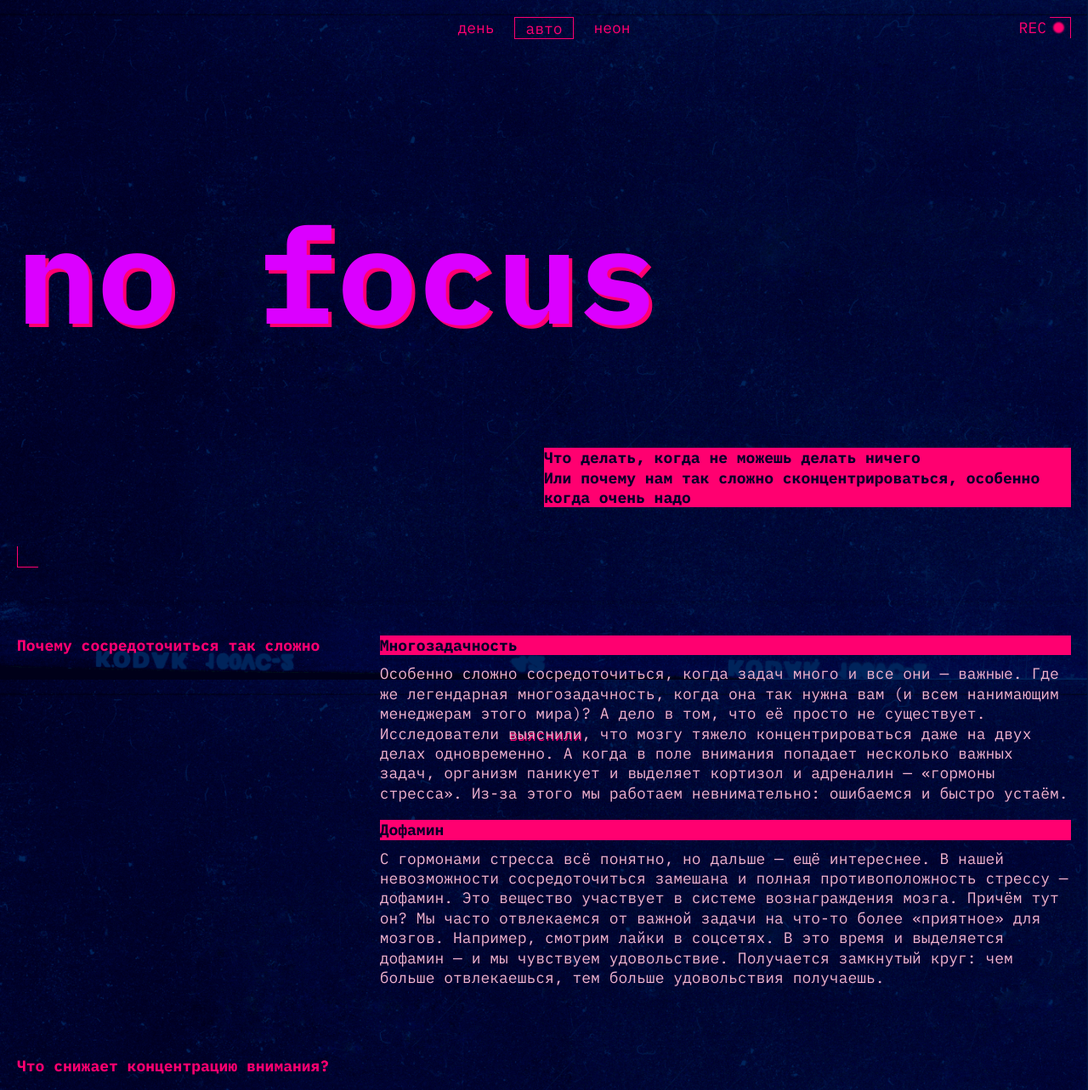
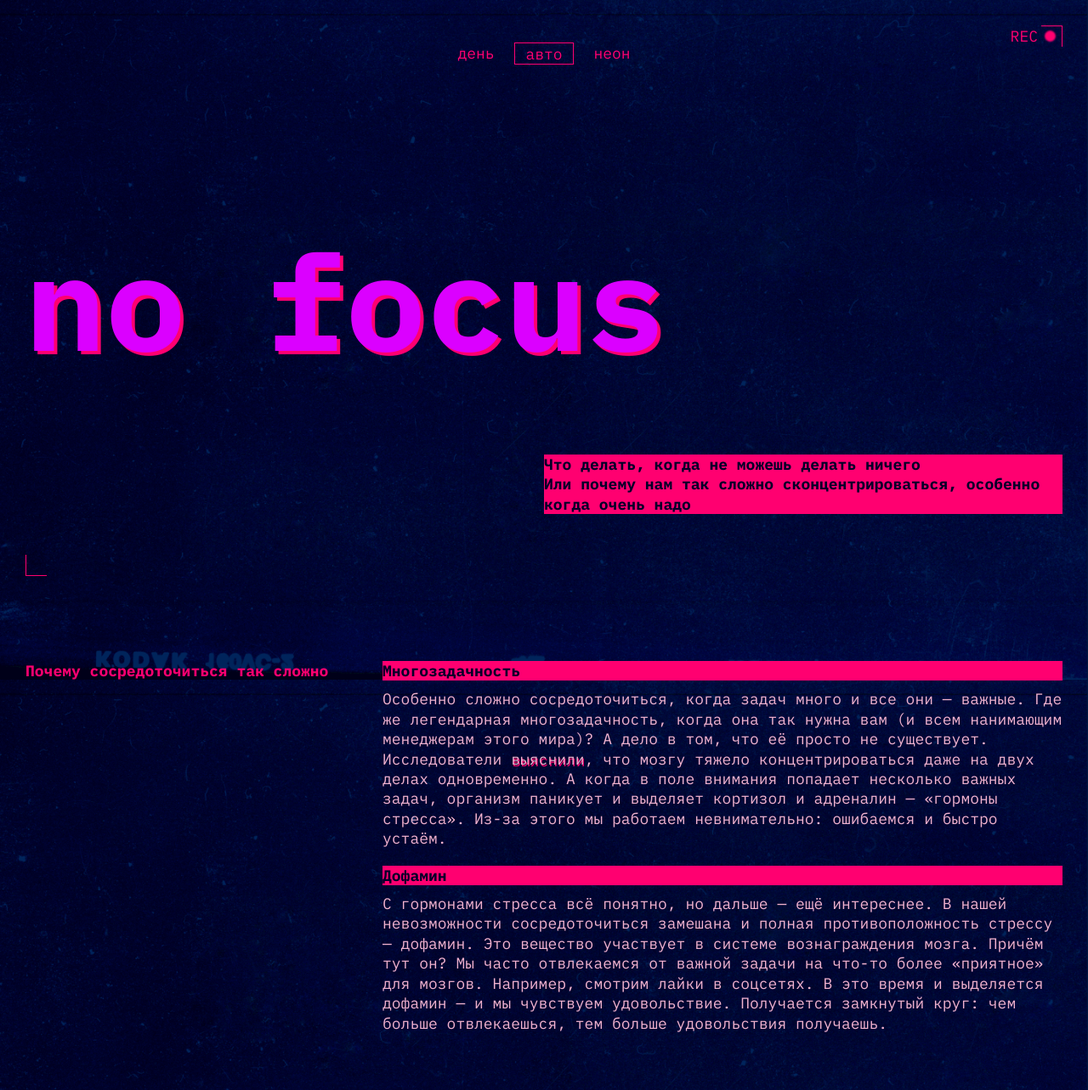
Before and after one commit to palm87/slozhno-sosredotochitsya, a plain HTML site: page index.html in a window 1280 px wide. Shown: the top 1283 px of the page at 85% size. Drawn offline with Linux system fonts and the light colour scheme.

Commit message:
Второй коммит

```diff
--- a/index.html
+++ b/index.html
@@ -55,9 +55,10 @@
     </header>
 
     <main>
-      <section class="content-section-why">
+      <section class="content-section content-section-why">
         <h3 class="title">Почему сосредоточиться так сложно</h3>
         <ul class="article-list">
+          <li>
           <article class="article-card">
             <h4 class="title-accent">Многозадачность</h4>
             <p>
@@ -73,6 +74,8 @@
               работаем невнимательно: ошибаемся и быстро устаём.
             </p>
           </article>
+          </li>
+          <li>
           <article class="article-card">
             <h4 class="title-accent">Дофамин</h4>
             <p>
@@ -86,9 +89,10 @@
               отвлекаешься, тем больше удовольствия получаешь.
             </p>
           </article>
+        </li>
         </ul>
       </section>
-      <section class="content-section-what">
+      <section class="content-section  content-section-what">
         <h3 class="title">Что снижает концентрацию внимания?</h3>
         <ul class="article-list">
           <li>
@@ -134,7 +138,7 @@
           </li>
         </ul>
       </section>
-      <section class="content-section-advices">
+      <section class="content-section content-section-advices">
         <h3 class="title">
           Как концентрироваться лучше, чем золотая рыбка (то есть дольше трёх
           секунд)
--- a/styles/style.css
+++ b/styles/style.css
@@ -12,7 +12,6 @@
   --rec-visibility: visible;
   --decoration-color: #ff0070;
   --shadow-color: #ff0070;
-  --padding-page-global: 10px;
   --margin-between-sections: 50px;
 }
 
@@ -25,7 +24,6 @@
   font-size: var(---regular-font-size, 18px);
   font-family: var(--main-font, "IBM Plex Mono", monospace);
   color: var(--main-font-color);
-  padding: 10px;
   font-weight: 400;
   line-height: 130%;
 }
@@ -33,9 +31,10 @@
 /* Первый экран страницы */
 .header {
   display: grid;
-  /* grid-template-rows: repeat(3, 1fr); */
-  min-inline-size: 355px;
-  min-block-size: 648px;
+  grid-template-rows: repeat(3, 1fr);
+  min-inline-size: 375px;
+  min-block-size: 668px;
+  padding: 10px;
 }
 
 /* REC с точкой в правом верхнем углу */
@@ -43,14 +42,16 @@
   display: flex;
   justify-content: end;
   gap: 10px;
-  align-items: center;
+  align-items:center;
   position: absolute;
-  inset-inline-end: 10px;
+  inset-inline-end: 20px;
+  inset-block-start: 10px;
   visibility: var(--rec-visibility);
 }
 
 /* Надпись REC */
 .header__decorated-element::before {
+  display: block;
   content: "rec";
   text-transform: uppercase;
   color: var(--accent-color);
@@ -81,8 +82,8 @@
   border-block-start: 1px solid var(--decoration-color);
   border-inline-end: 1px solid var(--decoration-color);
   position: absolute;
-  right: 0px;
-  top: 0px;
+  right: 10px;
+  top: 10px;
 }
 
 /* нижняя рамка */
@@ -93,14 +94,15 @@
   border-inline-start: 1px solid var(--decoration-color);
   border-block-end: 1px solid var(--decoration-color);
   position: absolute;
-  left: 0px;
-  bottom: 0px;
+  left: 10px;
+  bottom: 10px;
 }
 
 /* Блок с переключением темы */
 .header__theme-menu {
   justify-self: end;
   align-self: center;
+  margin-block-start: 20px;;
 }
 
 /* Список кнопок тем */
@@ -169,13 +171,17 @@
   text-shadow: 1px 2px 0px var(--shadow-color);
 }
 
+.content-section {
+  padding: 10px;
+  margin: 50px auto;
+}
+
 /* Секции с текстом */
 .content-section-why,
 .content-section-what,
 .content-section-advices {
   display: grid;
   gap: 20px;
-  margin-block-start: var(--margin-between-sections);
 }
 
 /* Заголовки с подложкой, с шрифтом без болда */
@@ -183,7 +189,6 @@
   background-color: var(--accent-color);
   color: var(--decor-font-color);
   font-size: 18px;
-  font-weight: 400;
   font-weight: 400;
   line-height: 23.4px; /* 130% */
 }
@@ -207,7 +212,7 @@
   display: flex;
   flex-direction: column;
   gap: 10px;
-  margin-block-end: var(--margin-between-sections);
+  margin: 50px auto;
 }
 
 /* Картинка в галерее */
@@ -421,8 +426,3 @@
 
 
   }
-
-
-
-
-}
```
